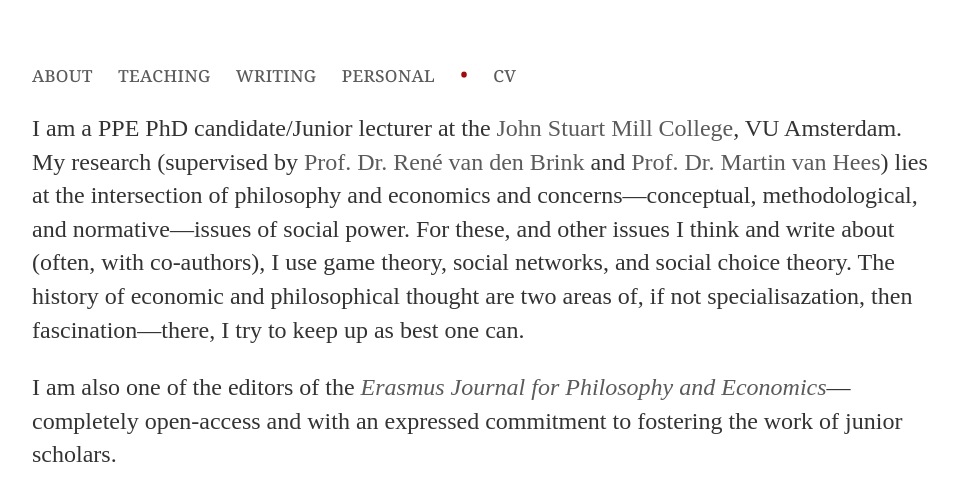
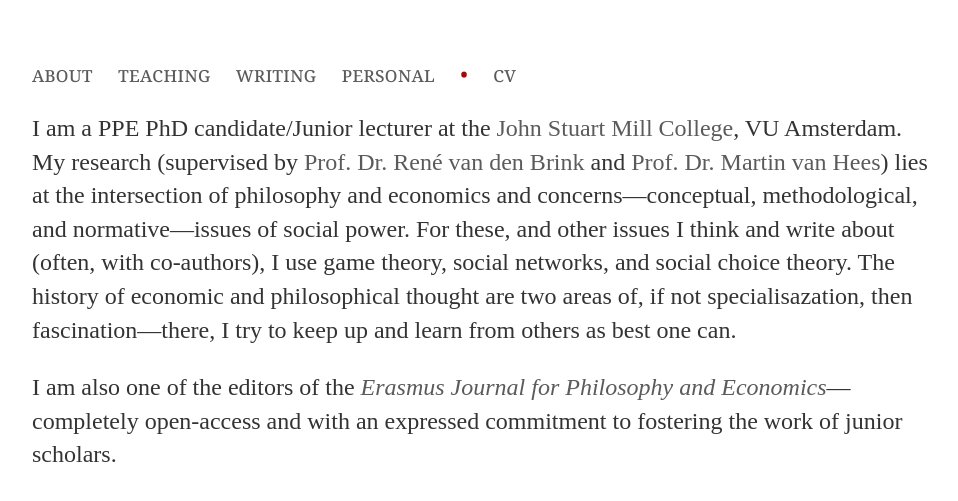
Before and after one commit to uzunovam/uzunovam, a Jekyll site: the page built from index.html, in a window 1280 px wide. Shown: the top 501 px of the page, without its empty margins (160-1118 px from the left). Built offline with Jekyll 4.4.1, drawn with Linux system fonts in a browser that asks for light colours.

Commit message:
Update index.html

```diff
--- a/index.html
+++ b/index.html
@@ -3,7 +3,7 @@ layout: default
 title: Marina Uzunova
 ---
 <div class="blurb">
-	<p>I am a PPE PhD candidate/Junior lecturer at the <a href="https://vu.nl/en/about-vu/faculties/faculty-of-humanities/departments/john-stuart-mill-college">John Stuart Mill College</a>, VU Amsterdam. My research (supervised by <a href="http://personal.vu.nl/j.r.vanden.brink/">Prof. Dr. René van den Brink</a> and <a href="https://research.vu.nl/en/persons/martin-van-hees">Prof. Dr. Martin van Hees</a>) lies at the intersection of philosophy and economics and concerns—conceptual, methodological, and normative—issues of social power. For these, and other issues I think and write about (often, with co-authors), I use game theory, social networks, and social choice theory. The history of economic and philosophical thought are two areas of, if not specialisazation, then fascination—there, I try to keep up as best one can.</p>
+	<p>I am a PPE PhD candidate/Junior lecturer at the <a href="https://vu.nl/en/about-vu/faculties/faculty-of-humanities/departments/john-stuart-mill-college">John Stuart Mill College</a>, VU Amsterdam. My research (supervised by <a href="http://personal.vu.nl/j.r.vanden.brink/">Prof. Dr. René van den Brink</a> and <a href="https://research.vu.nl/en/persons/martin-van-hees">Prof. Dr. Martin van Hees</a>) lies at the intersection of philosophy and economics and concerns—conceptual, methodological, and normative—issues of social power. For these, and other issues I think and write about (often, with co-authors), I use game theory, social networks, and social choice theory. The history of economic and philosophical thought are two areas of, if not specialisazation, then fascination—there, I try to keep up and learn from others as best one can.</p>
 
 		<p>I am also one of the editors of the <a href="https://www.ejpe.org/journal"><cite>Erasmus Journal for Philosophy and Economics</cite></a>—completely open-access and with an expressed commitment to fostering the work of junior scholars.</p>
 </div><!-- /.blurb -->
```
